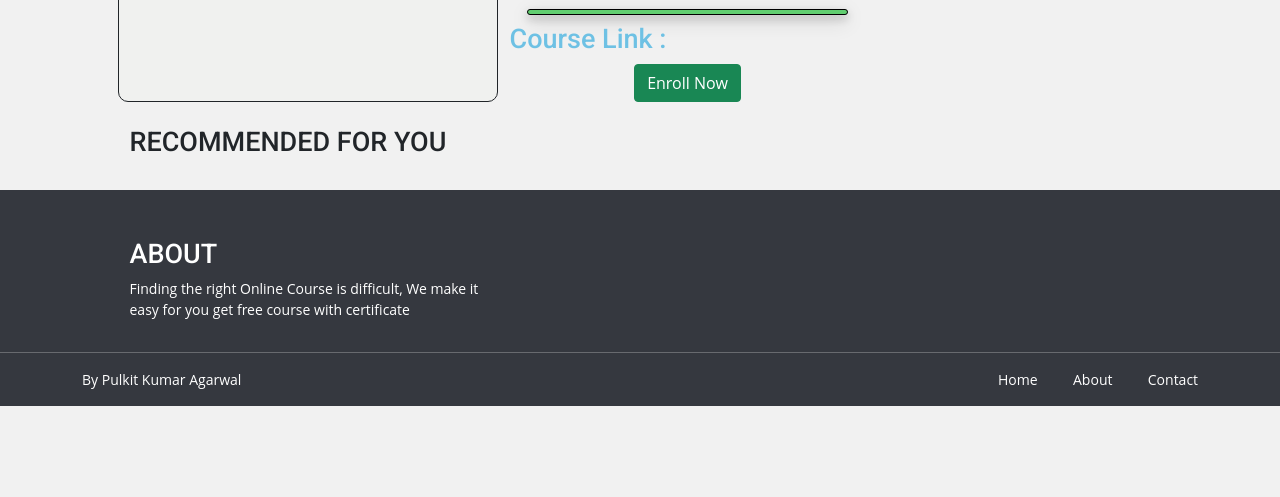
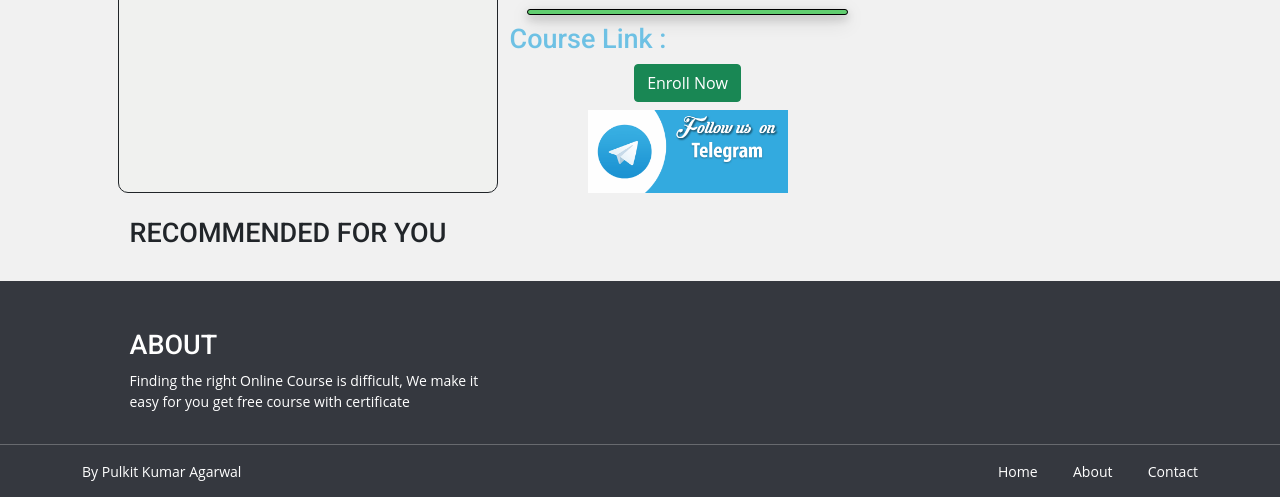
Before and after one commit to pka5667/Online-Coupon-Kit, a Django app: template core/templates/core/course_detail.html in a window 1280 px wide. Shown: the part 248-745 px from the top of the page. Run offline with Django 3.2, Linux system fonts and the light colour scheme; the template is opened without the code that fills it, so the values that code supplies are empty.

Commit message:
Telegram channel link and page out of total page added

```diff
--- a/core/templates/core/course_detail.html
+++ b/core/templates/core/course_detail.html
@@ -1,4 +1,5 @@
 {% extends './base.html' %}
+{% load static %}
 
 
 <!-- HOME PAGE STYLE -->
@@ -91,6 +92,9 @@
                     <div class="d-flex">
                         <a href="{% url 'redirect_to_course' course.model_title %}" class="btn btn-success mx-auto">Enroll Now</a>
                     </div>
+                    <div class="d-flex mt-2">
+                        <a href="https://t.me/onlinecouponkit" style="margin: auto;"><img src="{% static 'images/Join-telegram-channel.png' %}" alt="Telegram Channel Link" style="max-width: 200px;"></a>
+                    </div>
                 </div>
             </div>
         </div>
--- a/core/templates/core/home.html
+++ b/core/templates/core/home.html
@@ -119,6 +119,7 @@
             {% endif %}
         </ul>
     </nav>
+    <div class="text-center">{{page_obj}}</div>
 
     <!-- subscription box - upcoming -->
 
```
Also changed, not shown: core/static/images/Join-telegram-channel.png (added), 2 other files.
